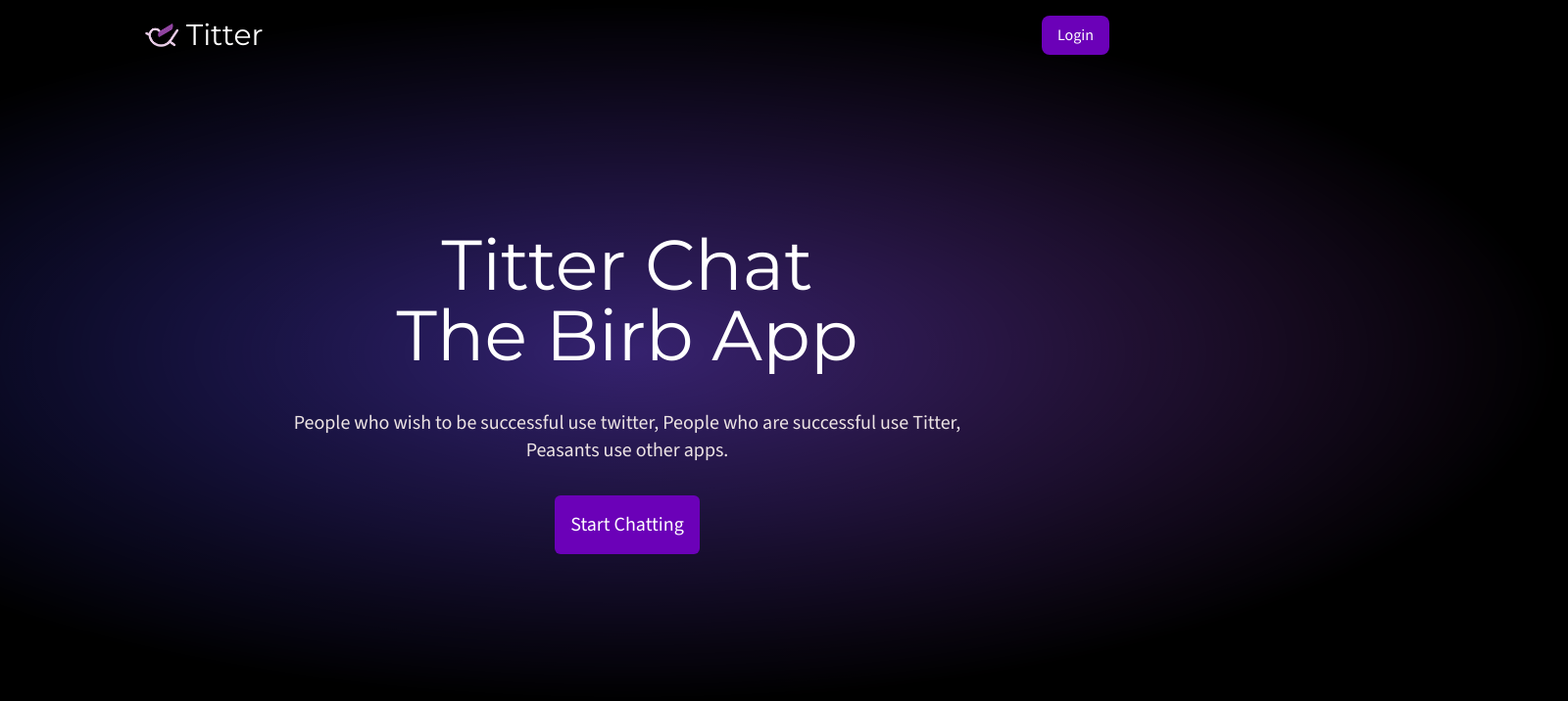
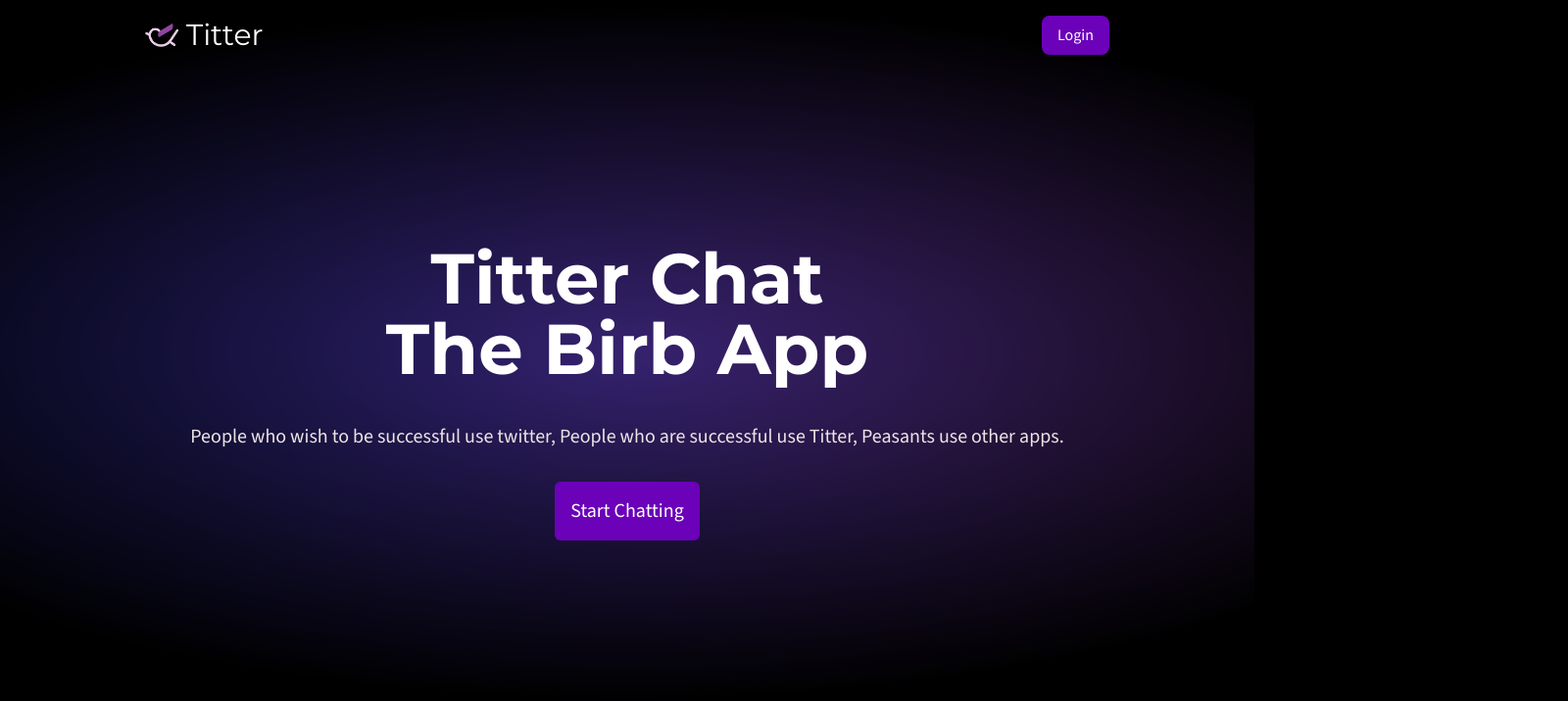
Before and after one commit to APS6/Titter-Chat, a Next.js app: page / in a window 1280 px wide. Shown: the top 716 px of the page at 98% size, 1600 px wide, since content can reach past the window. Built offline with nearby package versions, Linux system fonts and the light colour scheme.

Commit message:
landing page

```diff
--- a/app/(landing)/layout.js
+++ b/app/(landing)/layout.js
@@ -11,7 +11,7 @@ export default function RootLayout({ children }) {
     <html lang="en">
       <body className='bg-[#000]'>
         <Nav />
-        <main className='w-full max-w-5xl m-auto px-5 gradient overflow-x-hidden'>
+        <main className='w-full px-5 gradient overflow-x-hidden relative'>
             {children}
         </main>
       </body>
--- a/app/(landing)/page.js
+++ b/app/(landing)/page.js
@@ -5,7 +5,7 @@ export default function Home() {
   return (
     <div className="h-screen grid place-items-center">
       <div className="flex flex-col items-center md:w-3/4">
-      <h1 className="text-5xl sm:text-7xl text-center text-bold">
+      <h1 className="text-5xl sm:text-7xl text-center font-bold">
         Titter Chat <br /> The Birb App
       </h1>
       <p className="mt-10 mb-8 text-lg md:text-xl text-center">
```
